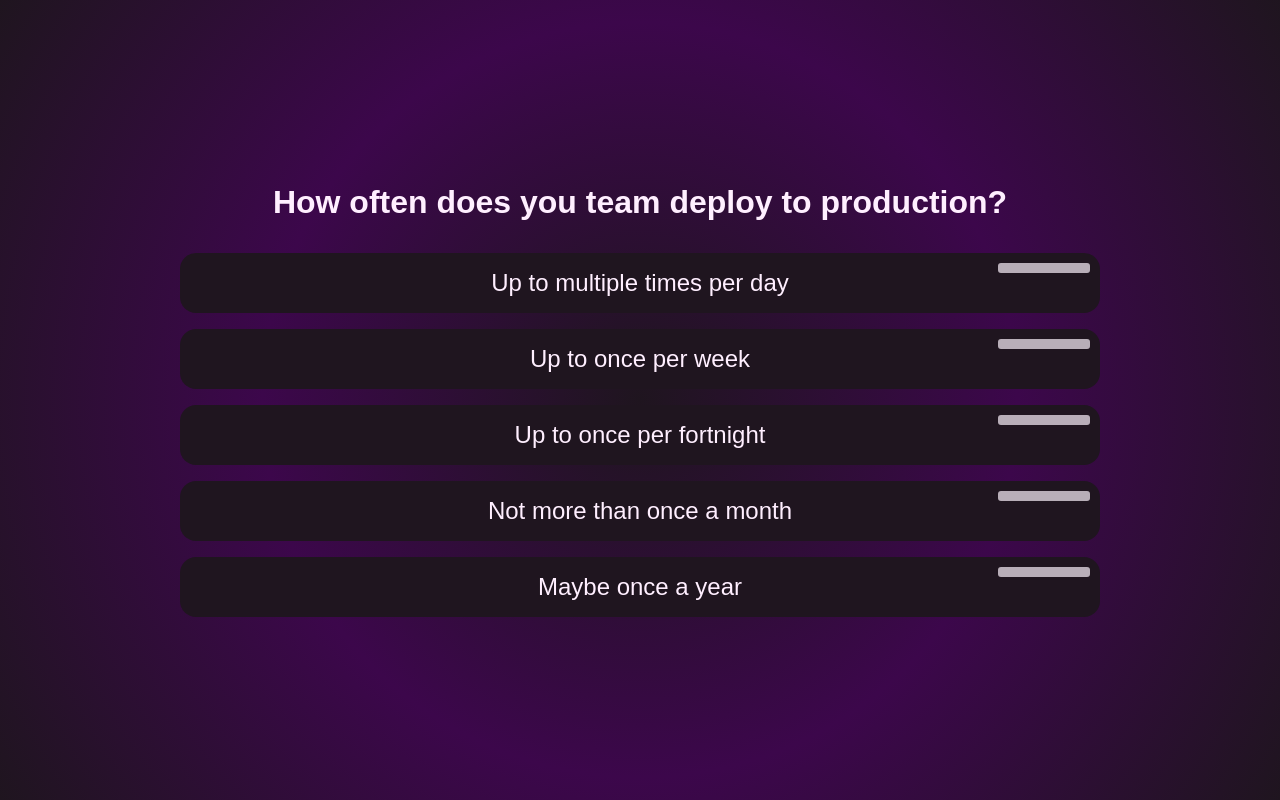
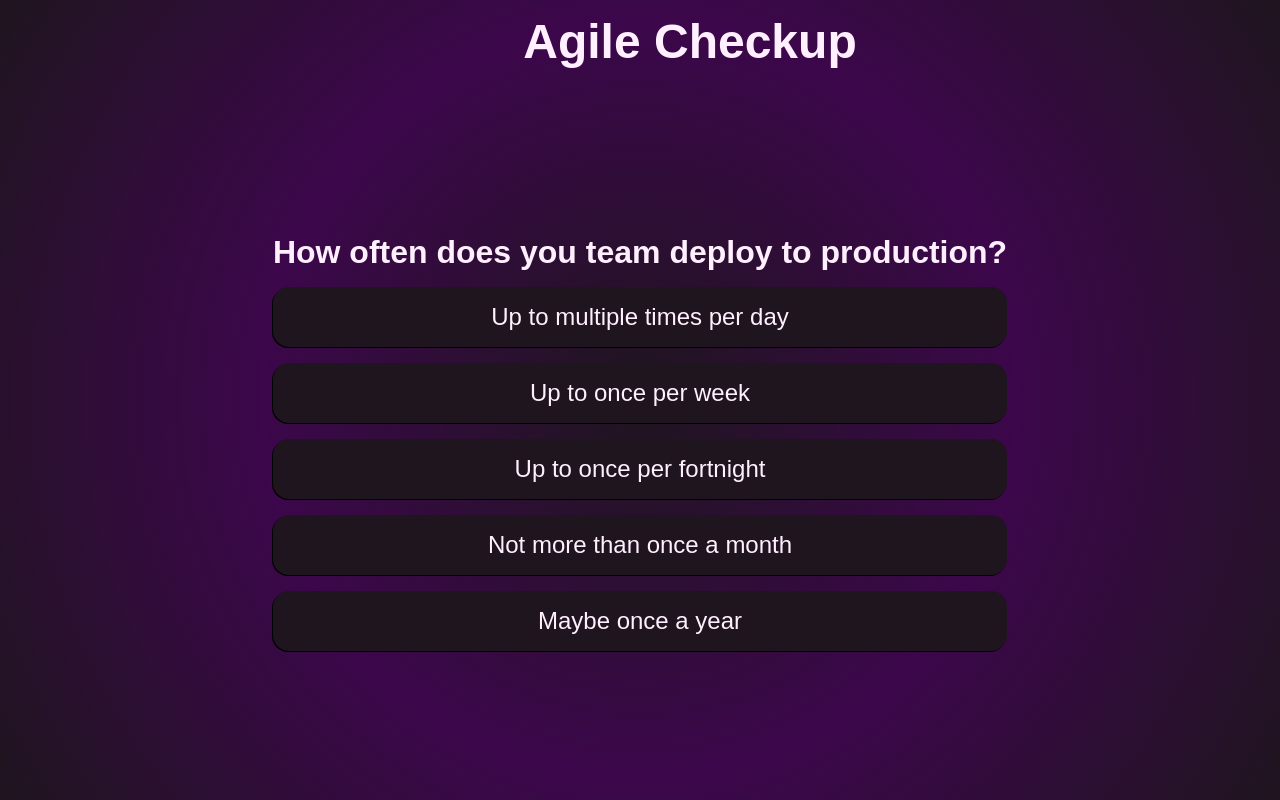
Before and after one commit to KleeUT/agilecheckup, a Gatsby site: page /quiz in a window 1280 px wide. Built offline with nearby package versions, Linux system fonts and the light colour scheme; Gatsby itself is replaced by a stand-in of ours.

Commit message:
:construction: implements quiz logic

```diff
--- a/src/components/button/Button.tsx
+++ b/src/components/button/Button.tsx
@@ -22,14 +22,16 @@ const buttonStyle = (theme: Theme, variation: ButtonVariation) => {
     border-radius: 1rem;
     border: 0;
     width: 100%;
-    margin-top: 1rem;
+    max-height: 100%;
     font-family: sans-serif;
     text-decoration: none;
-    display: block;
-    text-align: center;
+    display: flex;
+    justify-content: center;
+    align-items: center;
     box-shadow: -3px 3px 0px 0px
       ${lightenDarkenColor(theme.colors.backgroundHilight, -25)};
-    box-shadow: ${background};
+    /* box-shadow: ${background}; */
+    box-shadow: -1px 1px 0px 0px black;
     position: relative;
     :hover {
       font-weight: bold;
@@ -37,11 +39,11 @@ const buttonStyle = (theme: Theme, variation: ButtonVariation) => {
     }
     :active {
       background-color: ${lightenDarkenColor(background, -5)};
-      box-shadow: -1px 1px 0px 0px black;
     }
     > div {
       width: 10%;
-      height: 10px;
+      height: 10%;
+      max-height: 10px;
       top: 10px;
       right: 10px;
       border-radius: 3px;
@@ -71,26 +73,36 @@ export const Button = ({
       {...props}
     >
       {children}
-      <div />
+      {/* <div /> */}
     </button>
   );
 };
 
 export function ButtonLink({
   to,
+  onClick,
   children,
 }: {
-  to: string;
+  to?: string;
+  onClick?: () => void;
   children: React.ReactNode;
 }) {
   const theme = useMyTheme();
-
-  return (
-    <Link to={to} css={buttonStyle(theme, ButtonVariation.base)}>
-      {children}
-      <div />
-    </Link>
-  );
+  if (to) {
+    return (
+      <Link to={to} css={buttonStyle(theme, ButtonVariation.base)}>
+        {children}
+        {/* <div /> */}
+      </Link>
+    );
+  } else {
+    return (
+      <a onClick={onClick} css={buttonStyle(theme, ButtonVariation.base)}>
+        {children}
+        {/* <div /> */}
+      </a>
+    );
+  }
 }
 export function FeatureButtonLink({
   to,
@@ -110,7 +122,7 @@ export function FeatureButtonLink({
       css={buttonStyle(theme, ButtonVariation.feature)}
     >
       {children}
-      <div />
+      {/* <div /> */}
     </Link>
   );
 }
--- /dev/null
+++ b/src/components/button/RoundButton.tsx
@@ -0,0 +1,13 @@
+import { css } from "@emotion/react";
+import { Button } from "./Button";
+export const RoundButton = () => {
+  return (
+    <div
+      css={css`
+        max-width: 15%;
+      `}
+    >
+      <Button>Prev</Button>;
+    </div>
+  );
+};
--- a/src/components/button/index.ts
+++ b/src/components/button/index.ts
@@ -1 +1,2 @@
 export { Button, ButtonLink, FeatureButtonLink } from "./Button";
+export { RoundButton } from "./RoundButton";
--- a/src/components/containers/main/Main.tsx
+++ b/src/components/containers/main/Main.tsx
@@ -1,11 +1,14 @@
 import React from "react";
 import { css, useTheme, Global } from "@emotion/react";
 import { Theme } from "../../theme";
+import { Header } from "../../header";
 
 export const Main = ({
   children,
+  onPrevClicked,
 }: {
   children: React.ReactNode;
+  onPrevClicked?: () => void;
 }): JSX.Element => {
   const theme = useTheme() as Theme;
   return (
@@ -45,9 +48,22 @@ export const Main = ({
           box-sizing: border-box;
           width: 920px;
           max-width: 100%;
+          height: 100%;
+          display: grid;
+          grid-template-rows: 100px 1fr;
         `}
       >
-        {children}
+        <Header onPrevClicked={onPrevClicked} />
+        <div
+          css={css`
+            display: flex;
+            flex-direction: column;
+            justify-content: center;
+            align-items: center;
+          `}
+        >
+          {children}
+        </div>
       </div>
     </div>
   );
--- /dev/null
+++ b/src/components/header/header.tsx
@@ -0,0 +1,33 @@
+import { css } from "@emotion/react";
+import { Button } from "../button";
+import { Headings } from "../headings";
+export const Header = ({ onPrevClicked }: { onPrevClicked?: () => void }) => {
+  return (
+    <div
+      css={css`
+        height: 50px;
+        display: flex;
+        justify-content: space-between;
+        align-items: center;
+      `}
+    >
+      <div
+        css={css`
+          width: 100px;
+        `}
+      >
+        {onPrevClicked ? (
+          <Button
+            onClick={() => {
+              onPrevClicked();
+            }}
+          >
+            Prev
+          </Button>
+        ) : null}
+      </div>
+      <Headings.H1>Agile Checkup</Headings.H1>
+      <div />
+    </div>
+  );
+};
--- /dev/null
+++ b/src/components/header/index.ts
@@ -0,0 +1 @@
+export { Header } from "./header";
--- a/src/components/headings/Headings.tsx
+++ b/src/components/headings/Headings.tsx
@@ -1,37 +1,57 @@
-import { css } from "@emotion/react";
-import { useMyTheme } from "../theme/theme";
+import { css, SerializedStyles } from "@emotion/react";
+import { Theme, useMyTheme } from "../theme/theme";
 
 const sizes = (size?: number) => {
   switch (size) {
     case 3:
-      return "1rem";
+      return 1;
     case 2:
-      return "2rem";
+      return 2;
     default:
-      return "3rem";
+      return 3;
   }
 };
 
+const headingStyles = (
+  theme: Theme,
+  size?: number,
+  passedCss?: SerializedStyles
+) => css`
+  margin: 0;
+  color: ${theme.colors.text.copy};
+  font-family: sans-serif;
+  text-align: center;
+  font-size: ${sizes(size)}rem;
+  display: flex;
+  justify-content: center;
+  align-items: center;
+  @media screen and (max-width: 42rem) {
+    font-size: ${sizes(size) / 2}rem;
+  }
+  ${passedCss}
+`;
 export const H1 = ({
   children,
   size,
+  cssOverride,
 }: {
+  size?: number;
   children: string;
-  size?: number;
+  cssOverride?: SerializedStyles;
 }): JSX.Element => {
   const theme = useMyTheme();
-  return (
-    <h1
-      css={css`
-        margin: 0;
-        margin-bottom: 2rem;
-        color: ${theme.colors.text.copy};
-        font-family: sans-serif;
-        text-align: center;
-        font-size: ${sizes(size)};
-      `}
-    >
-      {children}
-    </h1>
-  );
+  return <h1 css={headingStyles(theme, size, cssOverride)}>{children}</h1>;
 };
+export const H2 = ({
+  children,
+  size,
+  cssOverride,
+}: {
+  size?: number;
+  children: string;
+  cssOverride?: SerializedStyles;
+}): JSX.Element => {
+  const theme = useMyTheme();
+  console.log("Passed h2", cssOverride);
+  return <h1 css={headingStyles(theme, size, cssOverride)}>{children}</h1>;
+};
--- a/src/components/index.ts
+++ b/src/components/index.ts
@@ -4,3 +4,4 @@ export { Headings } from "./headings";
 export * as Buttons from "./button";
 export * as Copy from "./copy";
 export * as Rating from "./rating";
+export * as Spacing from "./spacing";
--- /dev/null
+++ b/src/components/spacing/Margin.tsx
@@ -0,0 +1,10 @@
+import { css } from "@emotion/react";
+export const bottom1 = css`
+  margin-bottom: 1rem;
+`;
+export const bottom2 = css`
+  margin-bottom: 2rem;
+`;
+export const bottom3 = css`
+  margin-bottom: 4rem;
+`;
--- /dev/null
+++ b/src/components/spacing/index.ts
@@ -0,0 +1 @@
+export * as Margin from "./Margin";
--- a/src/components/theme/theme.tsx
+++ b/src/components/theme/theme.tsx
@@ -22,7 +22,7 @@ const dark: Theme = {
     backgroundHilight: "#3c074b",
     text: { copy: "#ffefff", warning: "#f08023" },
     button: {
-      feature: "#33aa33",
+      feature: "#40afff",
       primary: "#1f151f",
     },
   },
@@ -33,7 +33,7 @@ const light: Theme = {
     background: "#ffefff",
     backgroundHilight: "#a77cb3",
     text: { copy: "#1f151f", warning: "#be5500" },
-    button: { primary: "#ffddff", feature: "#33aa33" },
+    button: { primary: "#ffddff", feature: "#40afff" },
   },
 };
 
--- a/src/domain/quiz.ts
+++ b/src/domain/quiz.ts
@@ -21,6 +21,10 @@ const upsertResult = (
 
 export const useQuiz = (repo: QuizRepository) => {
   const [state, updateState] = useState(repo.retrieveState());
+  const update = (state: QuizState) => {
+    repo.update(state);
+    updateState(state);
+  };
   return {
     currentQuestion(): Question {
       return state.questions[state.currentIndex];
@@ -31,23 +35,24 @@ export const useQuiz = (repo: QuizRepository) => {
         results: upsertResult(state.results, result),
         currentIndex: state.currentIndex + 1,
       };
-      repo.update(updatedState);
-      updateState(updatedState);
+      update(updatedState);
     },
     complete: state.currentIndex >= state.questions.length,
     previousQuestion: () => {
-      updateState({
+      console.log("Prev", state);
+      update({
         ...state,
         currentIndex: Math.max(0, state.currentIndex - 1),
       });
     },
     reset: () => {
-      updateState({
+      update({
         ...state,
         results: [],
         currentIndex: 0,
       });
     },
+    hasPreviousQuestion: state.currentIndex > 0,
   };
 };
 
--- a/src/pages/quiz/index.tsx
+++ b/src/pages/quiz/index.tsx
@@ -1,6 +1,13 @@
 import React, { ButtonHTMLAttributes, useState } from "react";
 import { css, PropsOf, ThemeProvider, useTheme } from "@emotion/react";
-import { Containers, Headings, Theme, Buttons } from "../../components";
+import {
+  Containers,
+  Headings,
+  Theme,
+  Buttons,
+  Spacing,
+  Copy,
+} from "../../components";
 import { Quiz, useQuiz } from "../../domain";
 import { createRepository } from "../../domain/quizRepository";
 import { quizFactory } from "../../domain/quizFactory";
@@ -16,9 +23,20 @@ function QuestionDisplay({
 }): JSX.Element {
   return (
     <div>
-      <Headings.H1 size={2}>{question.text}</Headings.H1>
+      <Headings.H2
+        cssOverride={css`
+          ${Spacing.Margin.bottom1}
+        `}
+        size={2}
+      >
+        {question.text}
+      </Headings.H2>
       {question.options.map((option) => (
         <Buttons.Button
+          key={option.text}
+          css={css`
+            ${Spacing.Margin.bottom1}
+          `}
           onClick={() => onSelect({ selectedOption: option, question })}
         >
           {option.text}
@@ -30,9 +48,20 @@ function QuestionDisplay({
 
 function LinkToResults({ quiz }: { quiz: Quiz }) {
   return (
-    <Buttons.FeatureButtonLink to="/quiz/results" state={quiz}>
-      Get Results
-    </Buttons.FeatureButtonLink>
+    <>
+      <Headings.H2
+        cssOverride={css`
+          ${Spacing.Margin.bottom1}
+        `}
+        size={2}
+      >
+        All Done
+      </Headings.H2>
+      <Copy.Copy>Last chance to go back and change your answers</Copy.Copy>
+      <Buttons.FeatureButtonLink to="/quiz/results" state={quiz}>
+        Get Results
+      </Buttons.FeatureButtonLink>
+    </>
   );
 }
 
@@ -41,7 +70,11 @@ function QuizPage() {
   console.log(quiz);
   return (
     <ThemeProvider theme={Theme.theme(Theme.Variant.dark)}>
-      <Main>
+      <Main
+        onPrevClicked={
+          quiz.hasPreviousQuestion ? quiz.previousQuestion : undefined
+        }
+      >
         {quiz.complete ? (
           <LinkToResults quiz={quiz} />
         ) : (
--- a/src/pages/test.tsx
+++ b/src/pages/test.tsx
@@ -1,6 +1,8 @@
 import React, { useState } from "react";
 import { css, ThemeProvider, useTheme } from "@emotion/react";
 import { Containers, Headings, Theme, Buttons, Rating } from "../components";
+import { RoundButton } from "../components/button";
+import { Header } from "../components/header";
 
 const { Main } = Containers;
 
@@ -10,7 +12,7 @@ function App() {
     <ThemeProvider theme={theme}>
       <Main>
         <Headings.H1>Results?</Headings.H1>
-
+        <Header />
         <Rating.Rating percent={75} />
       </Main>
     </ThemeProvider>
```
Also changed, not shown: src/pages/quiz/results.tsx (+9 -2 lines).
